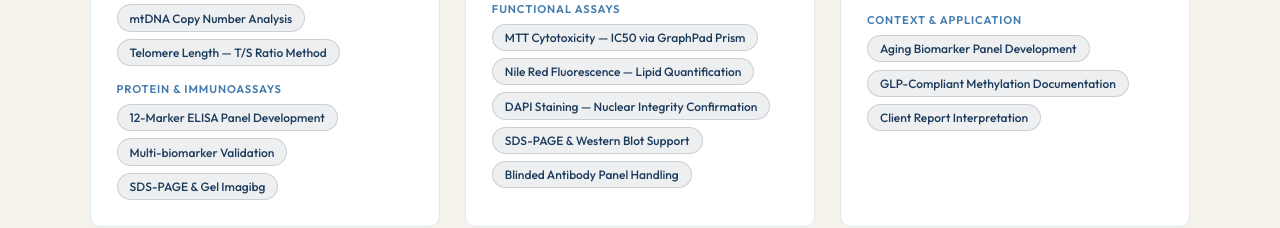
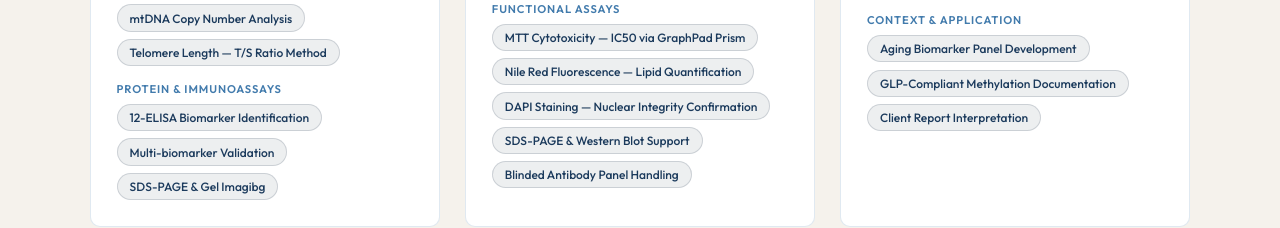
Before and after one commit to saravanank2503/saravana_k_portfolio, a plain HTML site: page index.html in a window 1280 px wide. Shown: the part 10755-10983 px from the top of the page. Drawn offline with nearby package versions, Linux system fonts and the light colour scheme; a web font is replaced by a local one.

Commit message:
Update index.html

```diff
--- a/index.html
+++ b/index.html
@@ -1596,7 +1596,7 @@ footer{background:var(--navy); border-top:1px solid rgba(255,255,255,.06); paddi
     <div>
       <span class="skill-subgroup-label">Protein &amp; Immunoassays</span>
       <div class="skill-tags">
-        <span class="skill-tag">12-Marker ELISA Panel Development</span>
+        <span class="skill-tag">12-ELISA Biomarker Identification</span>
         <span class="skill-tag">Multi-biomarker Validation</span>
         <span class="skill-tag">SDS-PAGE &amp; Gel Imagibg</span>
       </div>
```
